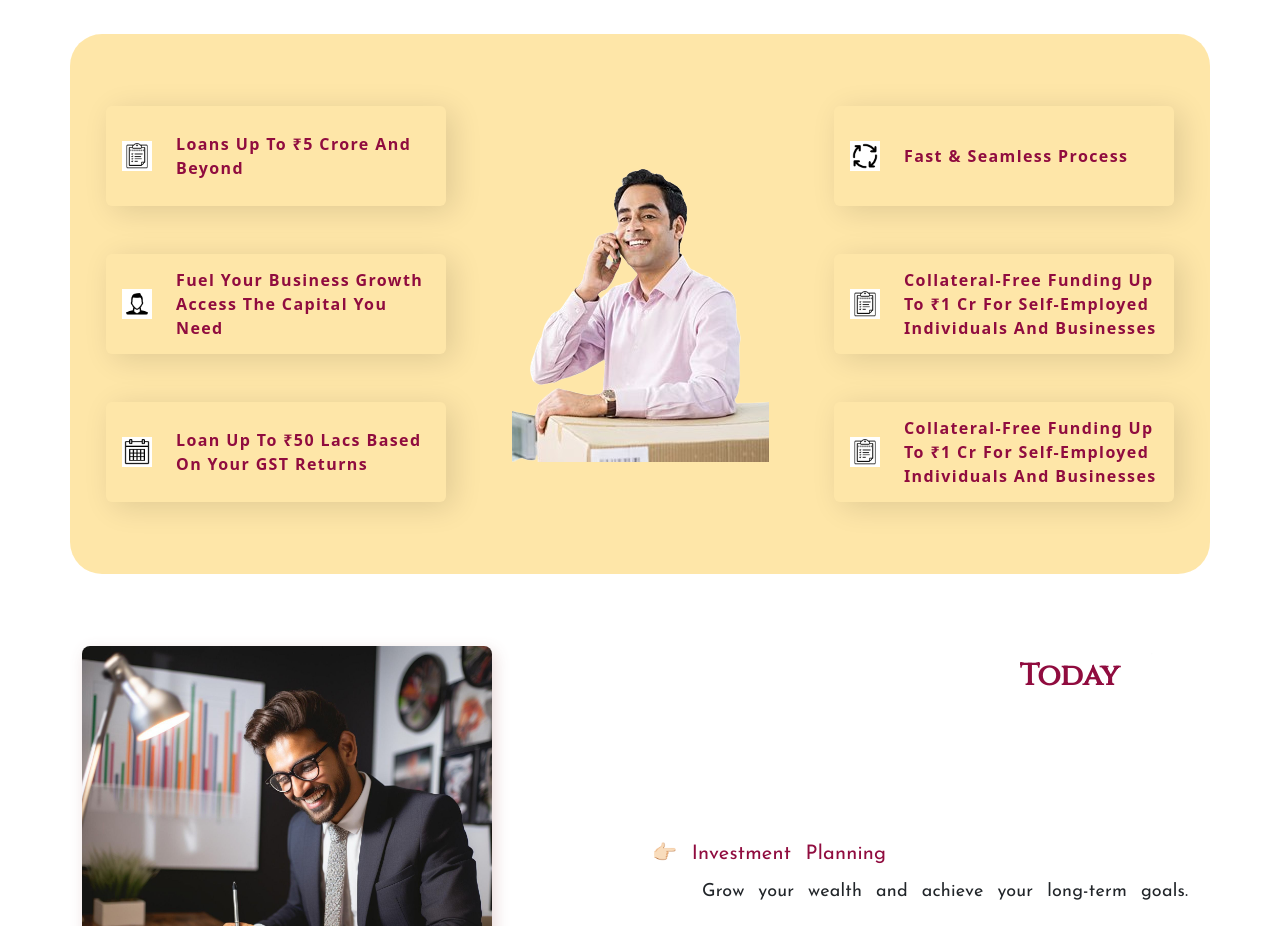
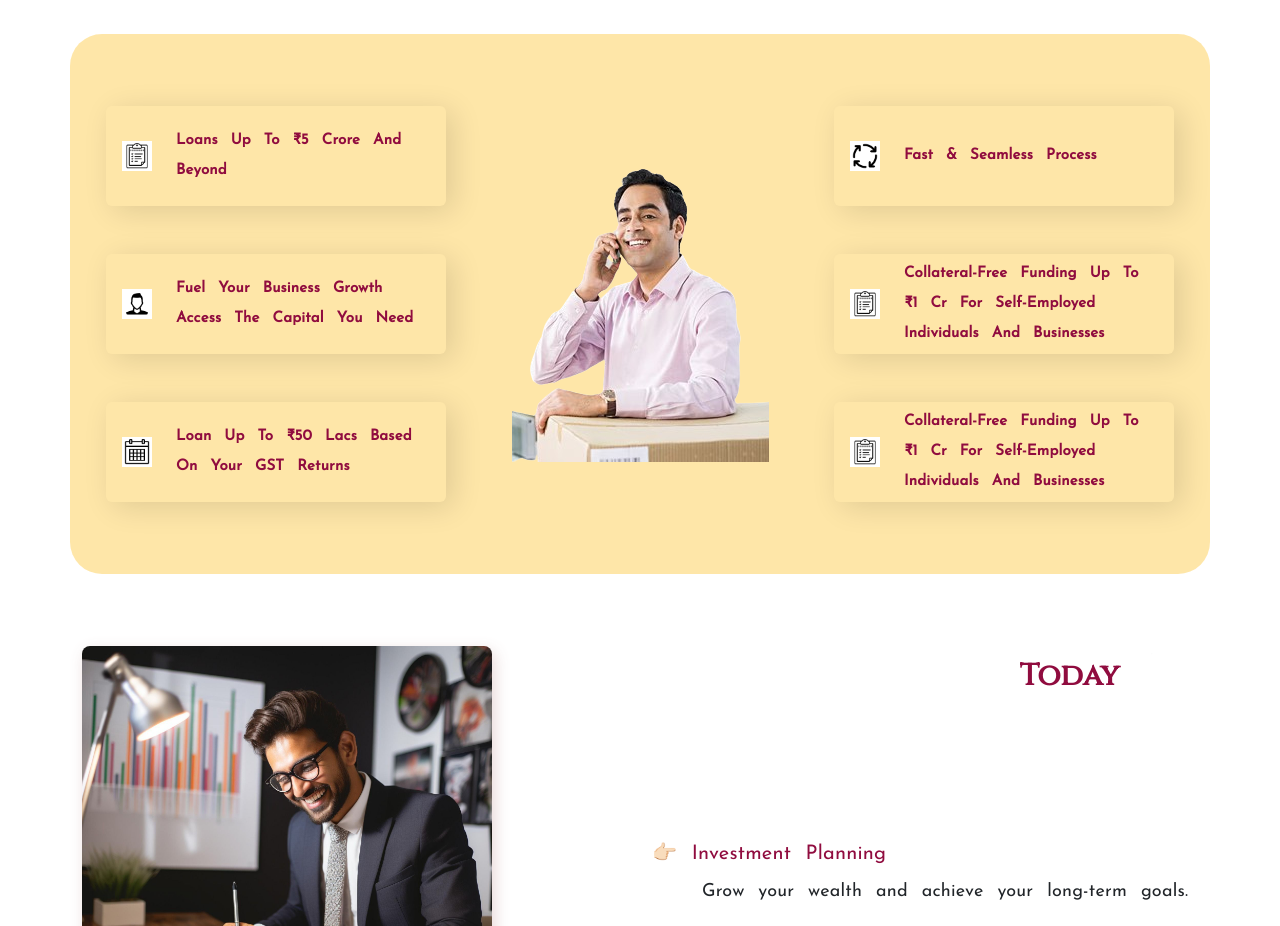
Before and after one commit to axessmongo/Sarvamangala-Finance, a React (Create React App) app: page / in a window 1280 px wide. Shown: the part 2429-3355 px from the top of the page. Built offline with nearby package versions, Linux system fonts and the light colour scheme; a web font is replaced by a local one.

Commit message:
business loan

```diff
--- a/src/Components/Captial.jsx
+++ b/src/Components/Captial.jsx
@@ -199,7 +199,7 @@ export default function Capital() {
                       />
                         </div>
                         <div className ="card-body px-2 py-4 pe-3">
-                          <p className ="card-title text-capitalize mb-0 business-step" >
+                          <p className ="card-title text-capitalize heading3 mb-0 business-step" >
                           Loans up to ₹5 crore and beyond
                           </p>
                         </div>
@@ -222,7 +222,7 @@ export default function Capital() {
                       />
                         </div>
                         <div className ="card-body px-2 py-4 pe-3">
-                          <p className ="card-title text-capitalize mb-0 business-step ">
+                          <p className ="card-title text-capitalize heading3 mb-0 business-step ">
                           Fuel Your Business Growth
 Access the Capital You Need
                           </p>
@@ -247,7 +247,7 @@ Access the Capital You Need
                       />
                         </div>
                         <div className ="card-body px-2 py-4 pe-3">
-                          <p className ="card-title text-capitalize business-step mb-0">
+                          <p className ="card-title text-capitalize heading3 business-step mb-0">
                           Loan up to ₹50 lacs based on your GST returns
                           </p>
                         </div>
@@ -273,7 +273,7 @@ Access the Capital You Need
                 <div className ="col-lg-4 mt-5 right-sec">
                   <div data-aos="fade-left" data-aos-duration="600">
                     <div
-                      className ="card  fw-semibold business-card-step text-white  mb-5"
+                      className ="card  fw-semibold business-card-step  text-white  mb-5"
                       // to="#strecturalfire"
                       data-bs-toggle="offcanvas"
                     >
@@ -287,7 +287,7 @@ Access the Capital You Need
                       />
                         </div>
                         <div className ="card-body px-2 py-4 pe-3">
-                          <p className ="card-title text-capitalize business-step mb-0">
+                          <p className ="card-title text-capitalize heading3 business-step mb-0">
                           Fast & seamless process
                           </p>
                         </div>
@@ -310,7 +310,7 @@ Access the Capital You Need
                       />
                         </div>
                         <div className ="card-body px-2 py-4 pe-3">
-                          <p className ="card-title text-capitalize business-step mb-0">
+                          <p className ="card-title text-capitalize heading3 business-step mb-0">
                           Collateral-free funding up to ₹1 Cr for self-employed
                       individuals and businesses
                           </p>
@@ -334,7 +334,7 @@ Access the Capital You Need
                       />
                         </div>
                         <div className ="card-body px-2 py-4 pe-3">
-                          <p className ="card-title text-capitalize business-step mb-0">
+                          <p className ="card-title text-capitalize heading3 business-step mb-0">
                           Collateral-free funding up to ₹1 Cr for self-employed
                       individuals and businesses
                           </p>
```
